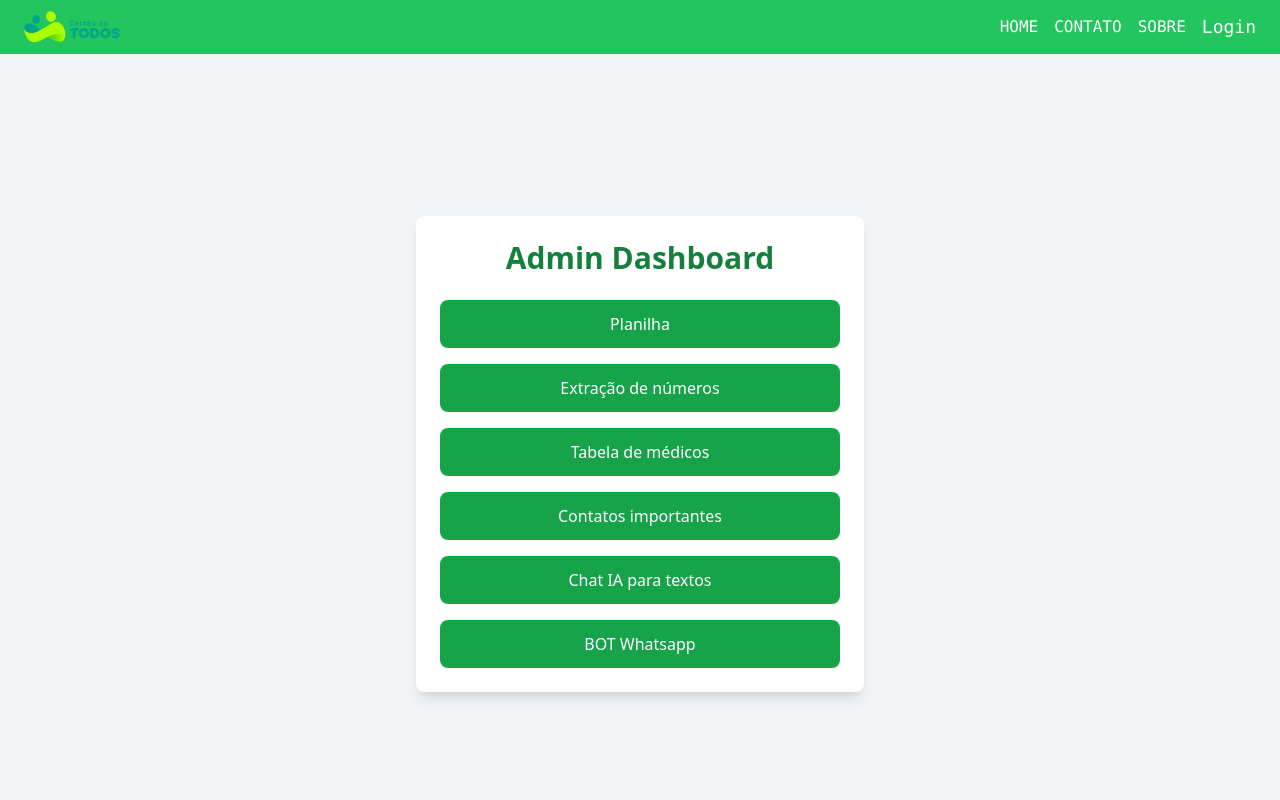
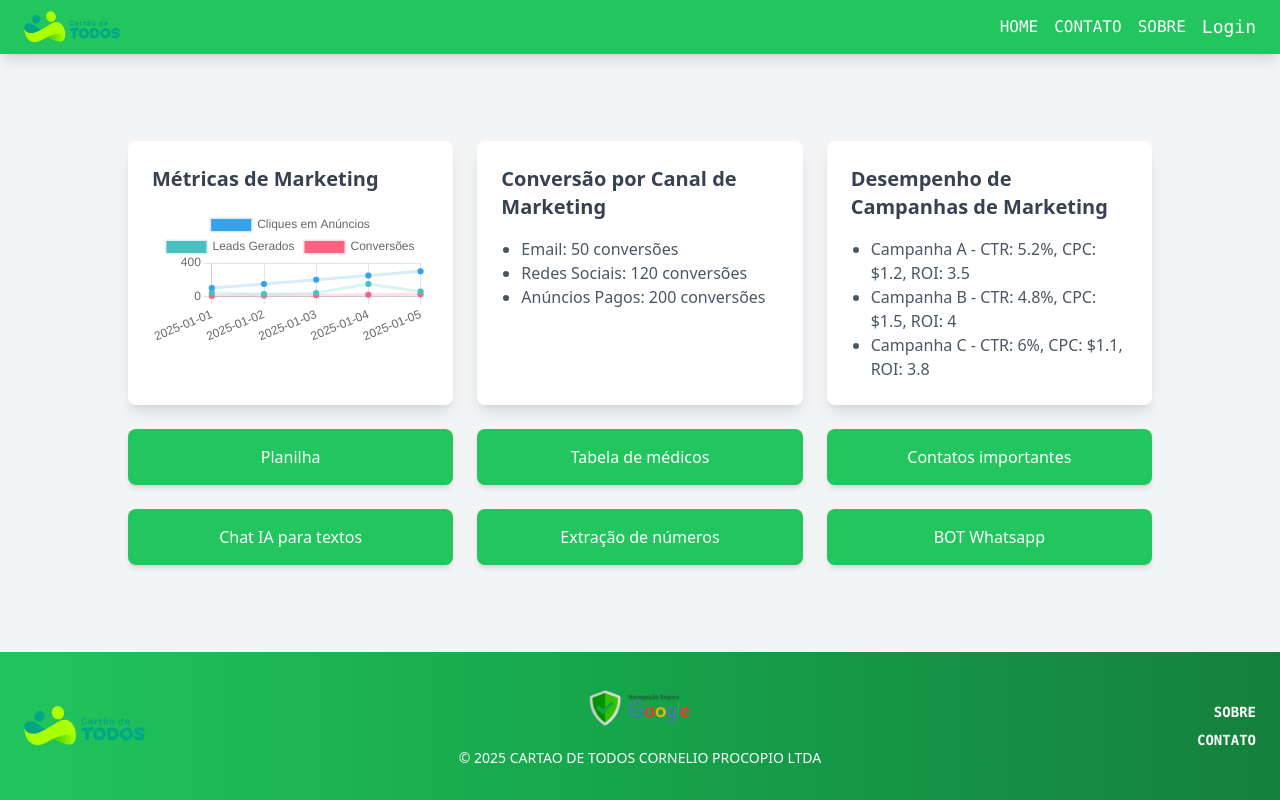
Before and after one commit to ViniciusCampeao/cdt, a React (Vite) app: page /admin in a window 1280 px wide. Shown: the top 800 px of the page. Built offline with nearby package versions, Linux system fonts and the light colour scheme; no server answers.

Commit message:
feat: add new cards in dashboard admin

```diff
--- a/package.json
+++ b/package.json
@@ -12,9 +12,11 @@
   "dependencies": {
     "@emailjs/browser": "^4.4.1",
     "@use-gesture/react": "^10.3.1",
+    "chart.js": "^4.4.7",
     "date-fns": "^4.1.0",
     "firebase": "^11.1.0",
     "react": "^18.3.1",
+    "react-chartjs-2": "^5.3.0",
     "react-dom": "^18.3.1",
     "react-icons": "^5.4.0",
     "react-router-dom": "^7.1.0",
--- a/src/components/Dashboard/index.tsx
+++ b/src/components/Dashboard/index.tsx
@@ -1,23 +1,74 @@
-import React from 'react';
+import React, { useEffect, useState } from 'react';
 import Header from '../Header';
 import Footer from '../Footer';
+import MarketingMetrics from './partials/Mkt';
+import ConversionByChannel from './partials/Channel';
+import CampaignPerformance from './partials/Performance';
 import DashboardButton from './partials/DashboardButton';
+import 'chart.js/auto';
 
 const AdminDashboard: React.FC = () => {
+  const [marketingData, setMarketingData] = useState<{ labels: string[]; clicks: number[]; leads: number[]; conversions: number[] }>({ labels: [], clicks: [], leads: [], conversions: [] });
+  const [channelData, setChannelData] = useState<{ channel: string; conversions: number }[]>([]);
+  const [campaignData, setCampaignData] = useState<{ campaign: string; ctr: number; cpc: number; roi: number }[]>([]);
+
+  useEffect(() => {
+    const fetchMarketingData = async () => {
+      const data = [
+        { date: '2025-01-01', clicks: 100, leads: 40, conversions: 5 },
+        { date: '2025-01-02', clicks: 150, leads: 30, conversions: 10 },
+        { date: '2025-01-03', clicks: 200, leads: 40, conversions: 15 },
+        { date: '2025-01-04', clicks: 250, leads: 150, conversions: 20 },
+        { date: '2025-01-05', clicks: 300, leads: 60, conversions: 25 },
+      ];
+
+      const labels = data.map(item => item.date);
+      const clicks = data.map(item => item.clicks);
+      const leads = data.map(item => item.leads);
+      const conversions = data.map(item => item.conversions);
+
+      setMarketingData({ labels, clicks, leads, conversions });
+    };
+
+    const fetchChannelData = async () => {
+      const data = [
+        { channel: 'Email', conversions: 50 },
+        { channel: 'Redes Sociais', conversions: 120 },
+        { channel: 'Anúncios Pagos', conversions: 200 },
+      ];
+
+      setChannelData(data);
+    };
+
+    const fetchCampaignData = async () => {
+      const data = [
+        { campaign: 'Campanha A', ctr: 5.2, cpc: 1.2, roi: 3.5 },
+        { campaign: 'Campanha B', ctr: 4.8, cpc: 1.5, roi: 4.0 },
+        { campaign: 'Campanha C', ctr: 6.0, cpc: 1.1, roi: 3.8 },
+      ];
+
+      setCampaignData(data);
+    };
+
+    fetchMarketingData();
+    fetchChannelData();
+    fetchCampaignData();
+  }, []);
+
   return (
-    <div>
+    <div className="min-h-screen flex flex-col">
       <Header />
-      <div className="flex flex-col items-center justify-center min-h-screen p-10 bg-gray-100">
-        <div className="text-left p-6 bg-white rounded-lg shadow-lg w-full max-w-md">
-          <h2 className="text-3xl font-bold text-green-700 mb-6 text-center">Admin Dashboard</h2>
-          <div className="space-y-4">
-            <DashboardButton label="Planilha" path="/planilha" />
-            <DashboardButton label="Extração de números" path="/extract" />
-            <DashboardButton label="Tabela de médicos" path="/doctors" />
-            <DashboardButton label="Contatos importantes" path="/importantNumbers" />
-            <DashboardButton label="Chat IA para textos" path="/chatIA" />
-            <DashboardButton label="BOT Whatsapp" path="/BotWpp" />
-          </div>
+      <div className="flex flex-1 flex-col items-center justify-center p-10 bg-gray-100">
+        <div className="grid grid-cols-1 md:grid-cols-2 lg:grid-cols-3 gap-6 w-full max-w-5xl">
+          <MarketingMetrics data={marketingData} />
+          <ConversionByChannel data={channelData} />
+          <CampaignPerformance data={campaignData} />
+          <DashboardButton label="Planilha" path="/planilha" />
+          <DashboardButton label="Tabela de médicos" path="/doctors" />
+          <DashboardButton label="Contatos importantes" path="/importantNumbers" />
+          <DashboardButton label="Chat IA para textos" path="/chatIA" />
+          <DashboardButton label="Extração de números" path="/extract" />
+          <DashboardButton label="BOT Whatsapp" path="/BotWpp" />
         </div>
       </div>
       <Footer />
--- /dev/null
+++ b/src/components/Dashboard/partials/Channel.tsx
@@ -0,0 +1,25 @@
+import React from 'react';
+
+interface ChannelProps {
+  data: {
+    channel: string;
+    conversions: number;
+  }[];
+}
+
+const Channel: React.FC<ChannelProps> = ({ data }) => {
+  return (
+    <div className="p-6 bg-white rounded-lg shadow-lg">
+      <h3 className="text-xl font-semibold text-gray-700 mb-4">Conversão por Canal de Marketing</h3>
+      <ul className="list-disc ml-5">
+        {data.map(channel => (
+          <li key={channel.channel} className="text-gray-600">
+            {channel.channel}: {channel.conversions} conversões
+          </li>
+        ))}
+      </ul>
+    </div>
+  );
+};
+
+export default Channel;
--- a/src/components/Dashboard/partials/DashboardButton.tsx
+++ b/src/components/Dashboard/partials/DashboardButton.tsx
@@ -1,5 +1,5 @@
 import React from 'react';
-import { useNavigate } from 'react-router-dom';
+import { Link } from 'react-router-dom';
 
 interface DashboardButtonProps {
   label: string;
@@ -7,15 +7,10 @@ interface DashboardButtonProps {
 }
 
 const DashboardButton: React.FC<DashboardButtonProps> = ({ label, path }) => {
-  const navigate = useNavigate();
-
   return (
-    <button
-      onClick={() => navigate(path)}
-      className="bg-green-600 text-white w-full py-3 rounded-lg hover:bg-green-700 transition"
-    >
+    <Link to={path} className="block p-4 bg-green-500 text-white text-center rounded-lg shadow-md hover:bg-green-600 transition duration-200">
       {label}
-    </button>
+    </Link>
   );
 };
 
--- /dev/null
+++ b/src/components/Dashboard/partials/Mkt.tsx
@@ -0,0 +1,49 @@
+import React from 'react';
+import { Line } from 'react-chartjs-2';
+
+interface MarketingMetricsChartProps {
+  data: {
+    labels: string[];
+    clicks: number[];
+    leads: number[];
+    conversions: number[];
+  };
+}
+
+const Mkt: React.FC<MarketingMetricsChartProps> = ({ data }) => {
+  const chartData = {
+    labels: data.labels,
+    datasets: [
+      {
+        label: 'Cliques em Anúncios',
+        data: data.clicks,
+        fill: false,
+        backgroundColor: 'rgb(54, 162, 235)',
+        borderColor: 'rgba(54, 162, 235, 0.2)',
+      },
+      {
+        label: 'Leads Gerados',
+        data: data.leads,
+        fill: false,
+        backgroundColor: 'rgb(75, 192, 192)',
+        borderColor: 'rgba(75, 192, 192, 0.2)',
+      },
+      {
+        label: 'Conversões',
+        data: data.conversions,
+        fill: false,
+        backgroundColor: 'rgb(255, 99, 132)',
+        borderColor: 'rgba(255, 99, 132, 0.2)',
+      },
+    ],
+  };
+
+  return (
+    <div className="p-6 bg-white rounded-lg shadow-lg">
+      <h3 className="text-xl font-semibold text-gray-700 mb-4">Métricas de Marketing</h3>
+      <Line data={chartData} />
+    </div>
+  );
+};
+
+export default Mkt;
--- /dev/null
+++ b/src/components/Dashboard/partials/Performance.tsx
@@ -0,0 +1,27 @@
+import React from 'react';
+
+interface PerformanceProps {
+  data: {
+    campaign: string;
+    ctr: number;
+    cpc: number;
+    roi: number;
+  }[];
+}
+
+const Performance: React.FC<PerformanceProps> = ({ data }) => {
+  return (
+    <div className="p-6 bg-white rounded-lg shadow-lg">
+      <h3 className="text-xl font-semibold text-gray-700 mb-4">Desempenho de Campanhas de Marketing</h3>
+      <ul className="list-disc ml-5">
+        {data.map(campaign => (
+          <li key={campaign.campaign} className="text-gray-600">
+            {campaign.campaign} - CTR: {campaign.ctr}%, CPC: ${campaign.cpc}, ROI: {campaign.roi}
+          </li>
+        ))}
+      </ul>
+    </div>
+  );
+};
+
+export default Performance;
```
Also changed, not shown: 1 other file (tests, documents, lock files or other folders).
